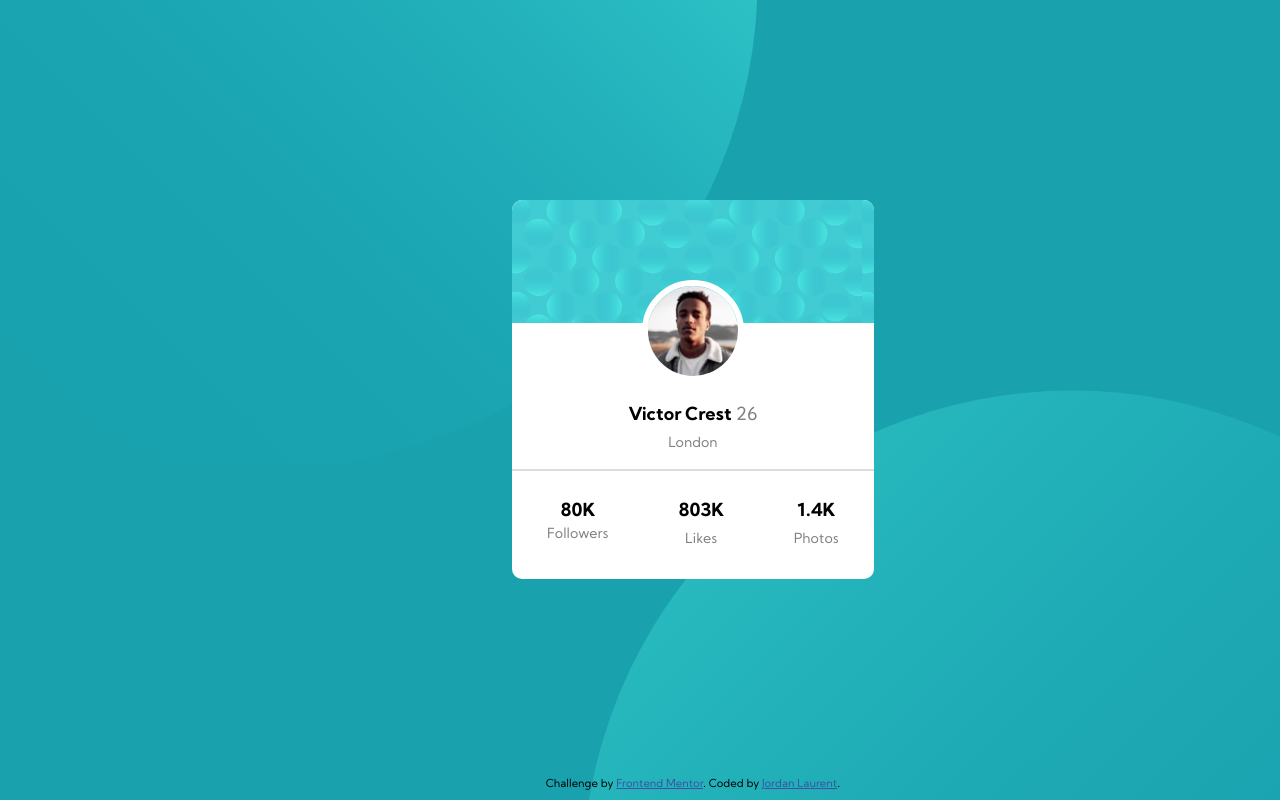
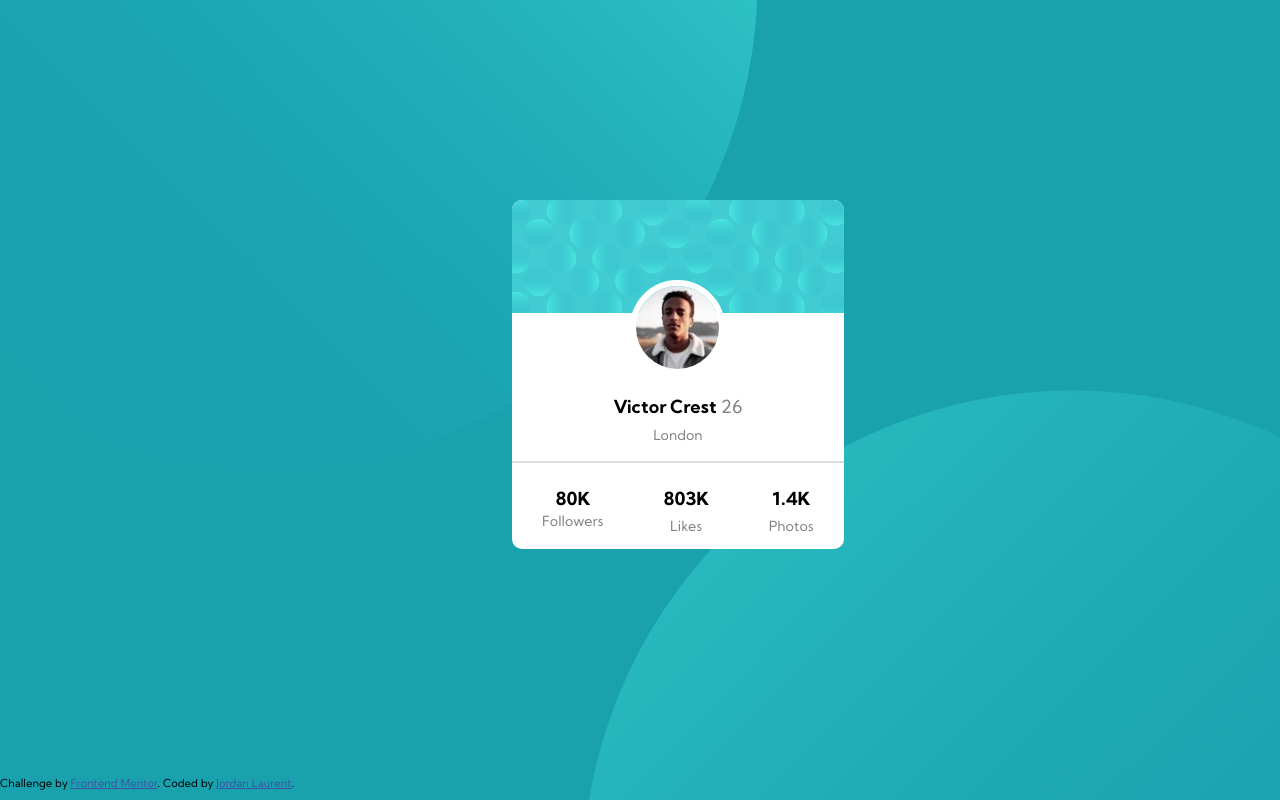
Before and after one commit to jordanlaurent/profile-card-component-main, a plain HTML site: page index.html in a window 1280 px wide. Drawn offline with Linux system fonts and the light colour scheme.

Commit message:
correction w3c

```diff
--- a/index.html
+++ b/index.html
@@ -18,21 +18,23 @@
         <h4>Victor Crest <span class="txtSecondary number26">26</span></h4>
           <p class="txtSecondary">London</p>
          </div>
+
       <div>
         <hr class="slide">
         <div class="number">
-      <ul>
+          <div class="ul">
             <h4>80K</h4>
             <p class="txtSecondary">Followers</p>
-      </ul>
-      <ul>
+          </div>
+          <div class="ul">
             <h4> 803K</h4>
             <p class="txtSecondary">Likes</p>
-      </ul>
-      <ul>
+          </div>
+          <div class="ul">
             <h4> 1.4K</h4>
             <p class="txtSecondary">Photos</p>
-      </ul>
+          </div>
+      </div>
     </div>
   </div>
   <div class="attribution">
--- a/style.css
+++ b/style.css
@@ -14,7 +14,7 @@ body{  background-image: url("./images/bg-pattern-top.svg"), url("./images/bg-pa
 img{width: 25%; border-radius: 50%; z-index: 1; margin-top: 80px;border: 6px solid white;}
 
 /*hr */
-.slide{border: 1px solid gainsboro; margin-bottom: -3%; margin-top: 1%;}
+.slide{border: 1px solid gainsboro; margin-bottom: 1%; margin-top: 1%;}
 
 /*card number*/
 .number{display: flex; }
@@ -25,7 +25,7 @@ img{width: 25%; border-radius: 50%; z-index: 1; margin-top: 80px;border: 6px sol
 .attribution{position: fixed; bottom: 10px;}
 
 /*font */
-ul{padding-left: 35px;padding-right: 35px;}
+.ul{padding-left: 30px;padding-right: 30px;}
 .txtSecondary{color: rgb(128, 128, 128);font-size: 14px;margin-top: -10%;}
 .number .txtSecondary{margin-top: -30%;}
 .number26{font-size: 18px;  font-weight: 500;}
@@ -34,5 +34,5 @@ ul{padding-left: 35px;padding-right: 35px;}
 .card {  top: 25%;left: 6%; right: 6%; }
 .imgTop{padding: 21%; }
 img{width: 38%;}
-ul{padding-left: 29px;padding-right: 30px;}
+.ul{padding-left: 29px;padding-right: 30px;}
 }
```
Lines whose indentation alone changed are shown as unchanged.
